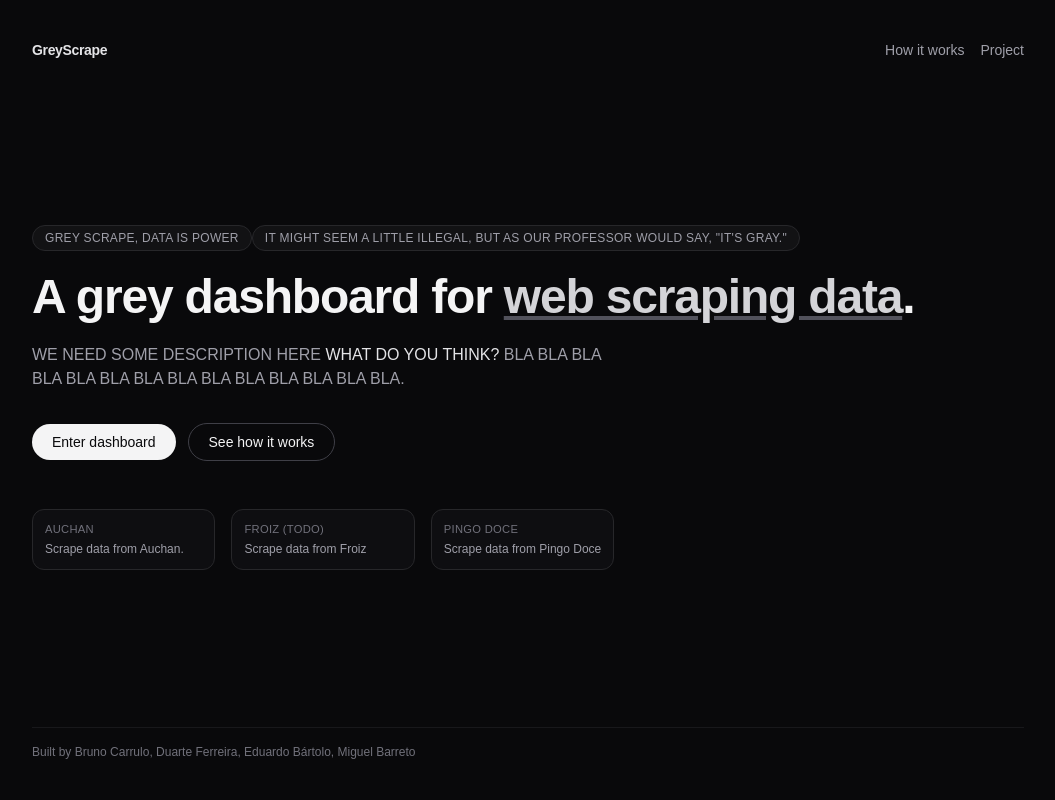
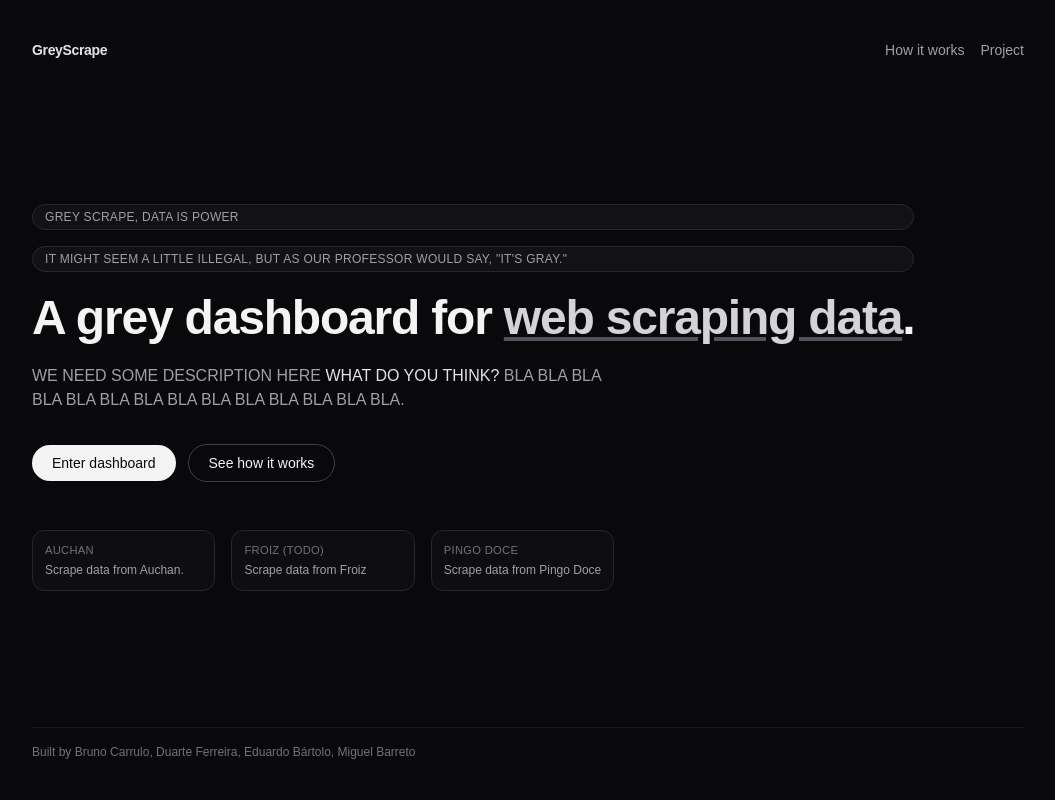
Before and after one commit to miguel-m-barreto/pg_sicp_switch_cyber_prcse_trabalho_pratico2, a Next.js app in the folder ui/: page / in a window 1280 px wide. Shown: the top 800 px of the page, without its empty margins (112-1167 px from the left). Built offline with nearby package versions, Linux system fonts and the light colour scheme.

Commit message:
minor ui change

```diff
--- a/ui/app/page.tsx
+++ b/ui/app/page.tsx
@@ -29,11 +29,11 @@ export default function HomePage() {
 
         <div className="flex flex-1 flex-col items-start justify-center gap-8">
           <div className="space-y-4">
-            <p className="inline-flex items-center gap-2 rounded-full border border-zinc-800 bg-zinc-900/60 px-3 py-1 text-xs uppercase tracking-wide text-zinc-400">
+            <p className="flex items-center gap-2 rounded-full border border-zinc-800 bg-zinc-900/60 px-3 py-1 text-xs uppercase tracking-wide text-zinc-400">
               Grey Scrape, data is power
             </p>
 
-            <p className="inline-flex items-center gap-2 rounded-full border border-zinc-800 bg-zinc-900/60 px-3 py-1 text-xs uppercase tracking-wide text-zinc-400">
+            <p className="flex items-center gap-2 rounded-full border border-zinc-800 bg-zinc-900/60 px-3 py-1 text-xs uppercase tracking-wide text-zinc-400">
               It might seem a little illegal, but as our professor would say, "It's gray."
             </p>
 
```
